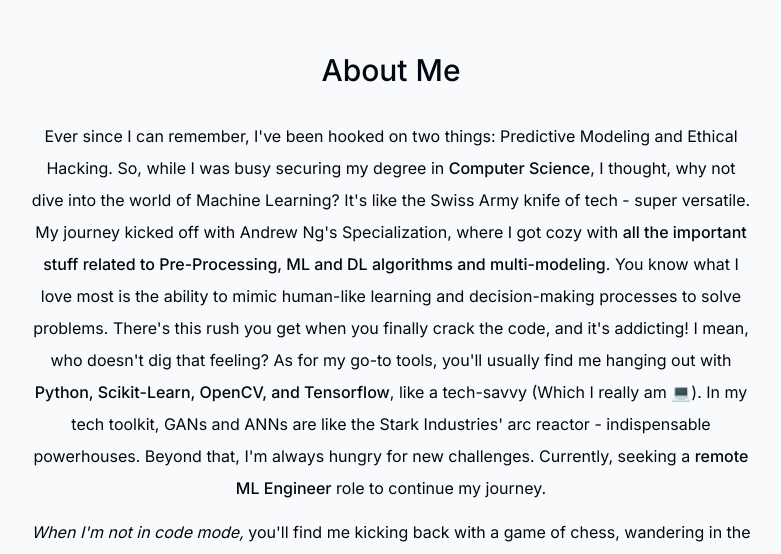
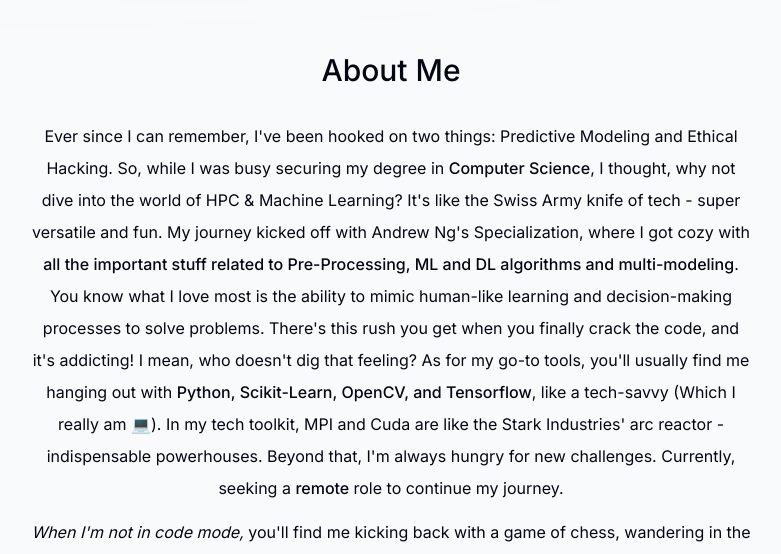
Before and after one commit to Wasay-Rana/Professional-Portfolio, a Next.js app: page / in a window 1280 px wide. Shown: the part 880-1434 px from the top of the page, without its empty margins (249-1030 px from the left). Built offline with nearby package versions, Linux system fonts and the light colour scheme; no server answers.

Commit message:
little change in about.

```diff
--- a/components/about.tsx
+++ b/components/about.tsx
@@ -20,16 +20,16 @@
       <SectionHeading>About me</SectionHeading>
       <p className="mb-3">
         Ever since I can remember, I've been hooked on two things: Predictive Modeling and Ethical Hacking. So, while I was busy securing my degree in{" "}
-        <span className="font-medium">Computer Science</span>, I thought, why not dive into the world of Machine Learning? It's like the Swiss Army knife of tech - super versatile. My journey kicked off with Andrew Ng's Specialization, where I got cozy with{" "}
+        <span className="font-medium">Computer Science</span>, I thought, why not dive into the world of HPC & Machine Learning? It's like the Swiss Army knife of tech - super versatile and fun. My journey kicked off with Andrew Ng's Specialization, where I got cozy with{" "}
         <span className="font-medium">all the important stuff related to Pre-Processing, ML and DL algorithms and multi-modeling</span>.
         You know what I love most is the ability to mimic human-like learning and decision-making processes to solve problems. There's this rush you get when you finally crack the code, and it's addicting! I mean, who doesn't dig that feeling?
         As for my go-to tools, you'll usually find me hanging out with{" "}
         <span className="font-medium">
           Python, Scikit-Learn, OpenCV, and Tensorflow
         </span>
-        , like a tech-savvy (Which I really am 💻). In my tech toolkit, GANs and ANNs are like the Stark Industries' arc reactor - indispensable powerhouses.
+        , like a tech-savvy (Which I really am 💻). In my tech toolkit, MPI and Cuda are like the Stark Industries' arc reactor - indispensable powerhouses.
         Beyond that, I'm always hungry for new challenges. Currently, seeking a {" "}
-        <span className="font-medium">remote ML Engineer</span> role to continue my journey.
+        <span className="font-medium">remote </span> role to continue my journey.
       </p>
 
       <p>
```
